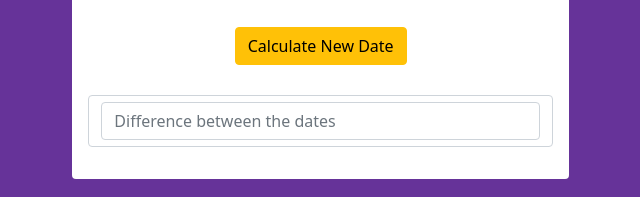
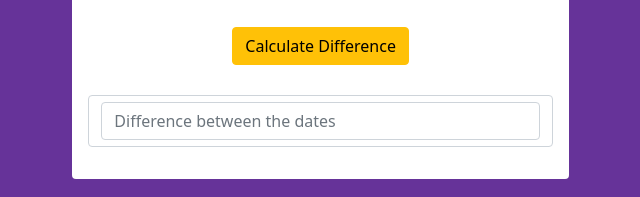
Before and after one commit to joseph0899/webProjects, a plain HTML site: page exercise3/datesUI.html in a window 1280 px wide. Shown: the part 203-400 px from the top of the page, 307-947 px from the left. Drawn offline with nearby package versions, Linux system fonts and the light colour scheme.

Commit message:
Update datesUI.html

```diff
--- a/exercise3/datesUI.html
+++ b/exercise3/datesUI.html
@@ -33,7 +33,7 @@
                                 <br>
                                 <div class ="form-row">
                                     <div class="form-control text-center border-0">
-                                        <input type="submit" value="Calculate New Date"  onclick="return calcNewDate();" class="btn btn-block btn-warning">
+                                        <input type="submit" value="Calculate Difference"  onclick="return calcNewDate();" class="btn btn-block btn-warning">
                                     </div>
                                 </div>
                                 <br>
```
